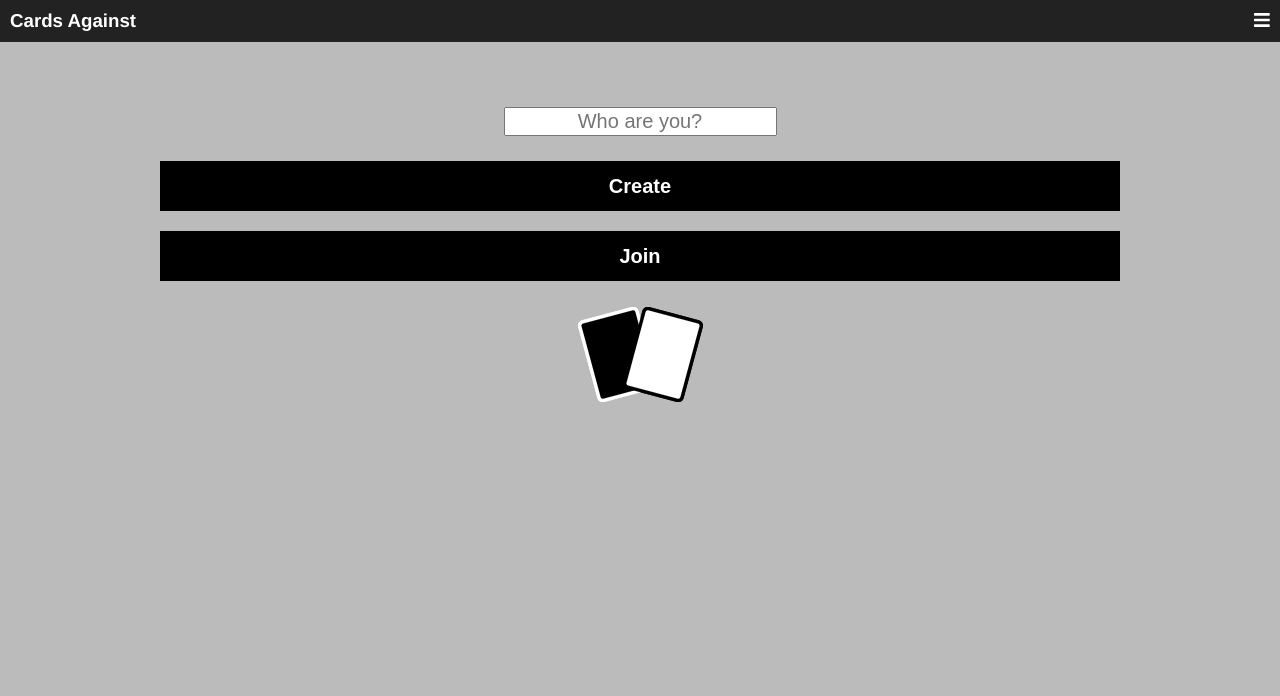
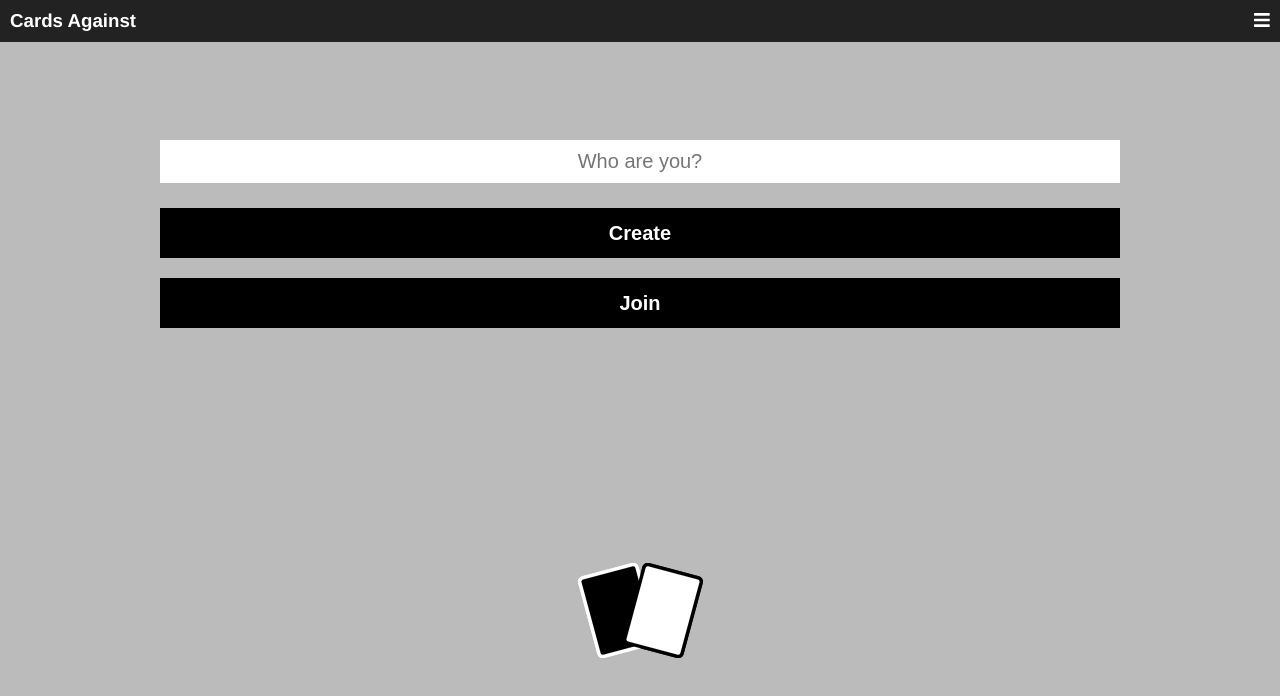
Before and after one commit to hewhowearspants/Cards-Against-Your-Sanity, a React (Create React App) app in the folder client/: page / in a window 1280 px wide. Shown: the top 696 px of the page. Built offline with nearby package versions, Linux system fonts and the light colour scheme; no server answers.

Commit message:
styles a-go-go

```diff
--- a/client/src/App.css
+++ b/client/src/App.css
@@ -37,32 +37,36 @@ button:hover {
   display: flex;
   flex-direction: column;
   align-items: center;
-  margin-top: 50px;
+  justify-content: space-around;
+  height: 100%;
+}
+
+.home .top,
+.home .bottom {
+  flex: 1;
+  display: flex;
+  flex-direction: column;
+  align-items: center;
+  justify-content: center;
+  width: 100%;
 }
 
 .logo {
-  filter: blur(1px);
-  animation: in-and-out 20s linear infinite;
+  filter: blur(0px);
+  transform: perspective(200px) translateZ(0px);
+  animation: in-and-out 1s ease-in-out infinite;
 }
 
 @keyframes in-and-out {
-  0% {
+  20% {
     filter: blur(0px);
     transform: perspective(200px) translateZ(0px);
   }
-  25% {
+  50% {
     filter: blur(3px);
-    transform: perspective(200px) translateZ(-25px);
+    transform: perspective(200px) translateZ(50px);
   }
-  50% {
-    filter: blur(0px);
-    transform: perspective(200px) translateZ(0px);
-  }
-  75% {
-    filter: blur(2px);
-    transform: perspective(200px) translateZ(25px);
-  }
-  100% {
+  80% {
     filter: blur(0px);
     transform: perspective(200px) translateZ(0px);
   }
@@ -77,7 +81,11 @@ button:hover {
 .home input {
   font-size: 20px;
   margin: 15px;
+  padding: 10px;
   text-align: center;
+  width: 75vw;
+  box-sizing: border-box;
+  border: none;
 }
 
 p, h3 {
@@ -313,6 +321,7 @@ header h3 {
   flex-wrap: wrap;
   text-align: center;
   padding: 20px;
+  overflow: auto;
 }
 
 .lobby .player-list p {
@@ -364,8 +373,15 @@ header h3 {
 }
 
 .card-czar {
-  justify-content: flex-start;
+  justify-content: space-around;
   overflow: hidden;
+}
+
+.card-czar-container {
+  width: 100%;
+  display: flex;
+  flex-direction: column;
+  align-items: center;
 }
 
 .white-card,
@@ -457,7 +473,8 @@ header h3 {
 .player-selections {
   display: flex;
   justify-content: center;
-  align-items: center;
+  align-items: flex-start;
+  flex: 1;
   width: 100vw;
   margin-top: 20px;
 }
@@ -515,6 +532,9 @@ header h3 {
 
 .modal-overlay {
   position: fixed;
+  display: flex;
+  align-items: center;
+  justify-content: center;
   top: 0;
   bottom: 0;
   left: 0;
@@ -530,13 +550,14 @@ header h3 {
   flex-direction: column;
   align-items: center;
   justify-content: center;
-  background-color: #ccc;
+  background-color: #bbb;
   border-radius: 5px;
   max-width: 300px;
   min-height: 200px;
-  margin: 0 auto;
+  /* margin: 0 auto; */
   padding: 30px;
   z-index: 101;
+  font-weight: bold;
 }
 
 .modal-buttons {
```
